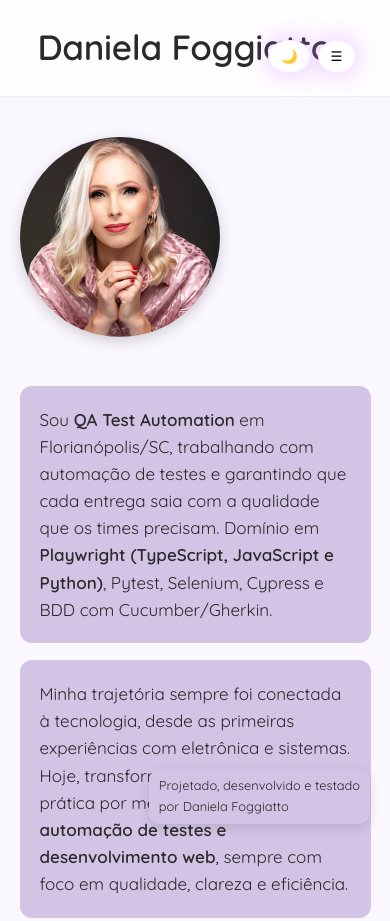
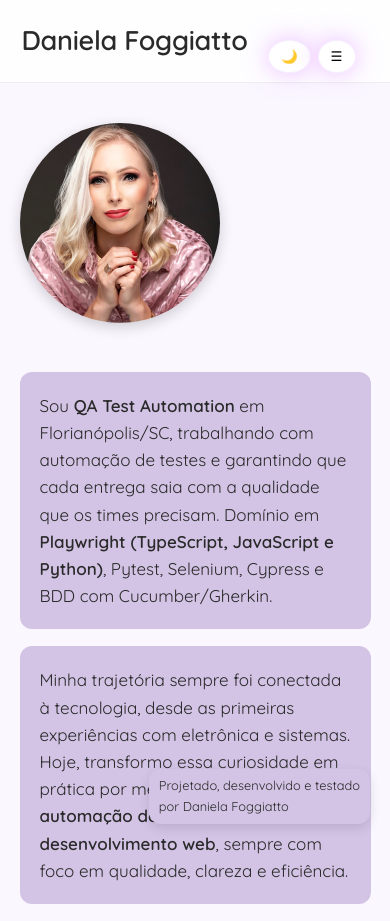
Before and after one commit to danielafoggiatto/Site-Portfolio-Daniela-Foggiatto, a plain HTML site: page index.html in a window 390 px wide. Shown: the top 921 px of the page. Drawn offline with Linux system fonts and the light colour scheme.

Commit message:
Update style.css

```diff
--- a/style.css
+++ b/style.css
@@ -391,6 +391,11 @@ html:not(.dark) .cert-card {
 /*                NAV MOBILE                 */
 /* ========================================= */
 @media (max-width: 768px) {
+
+    .logo {
+        font-size: 27px;
+        padding-left: 2px;
+    }
 
     .nav {
         display: none;
```
